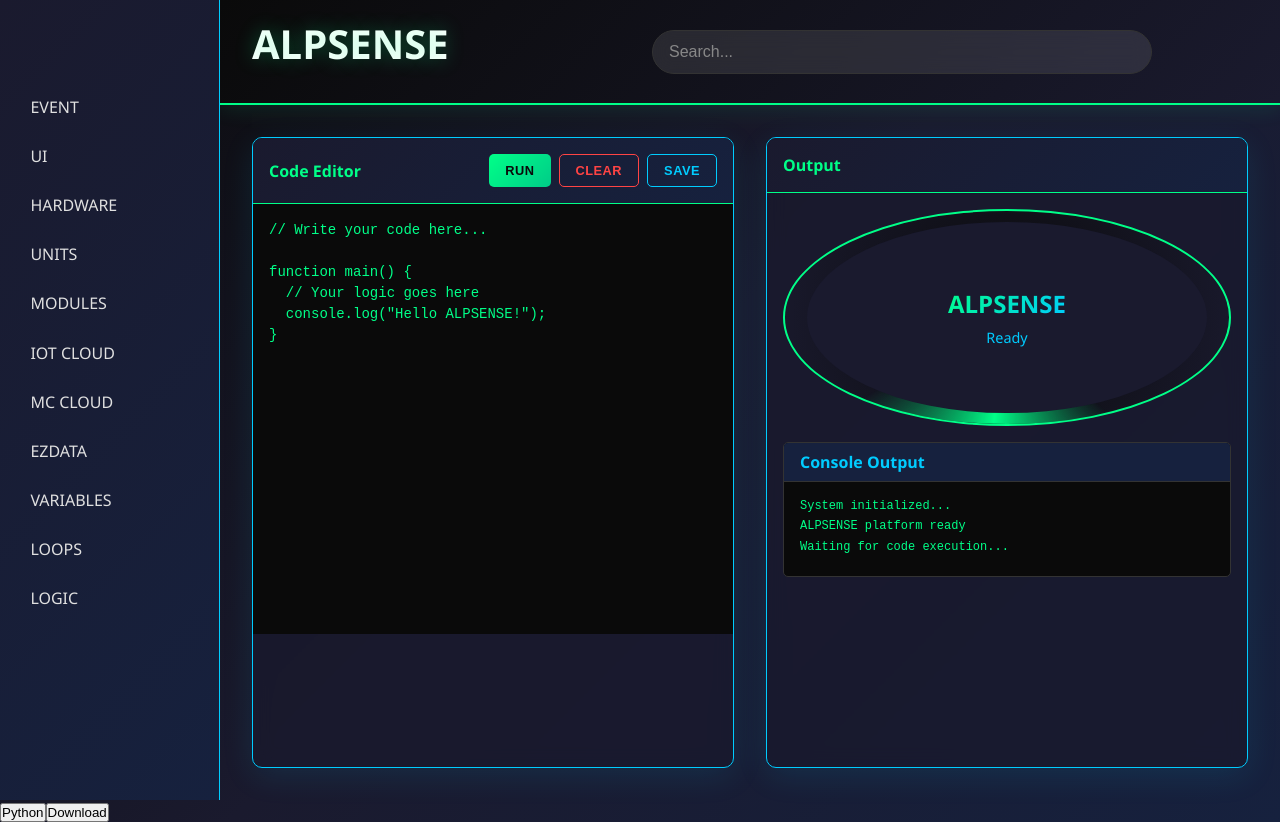
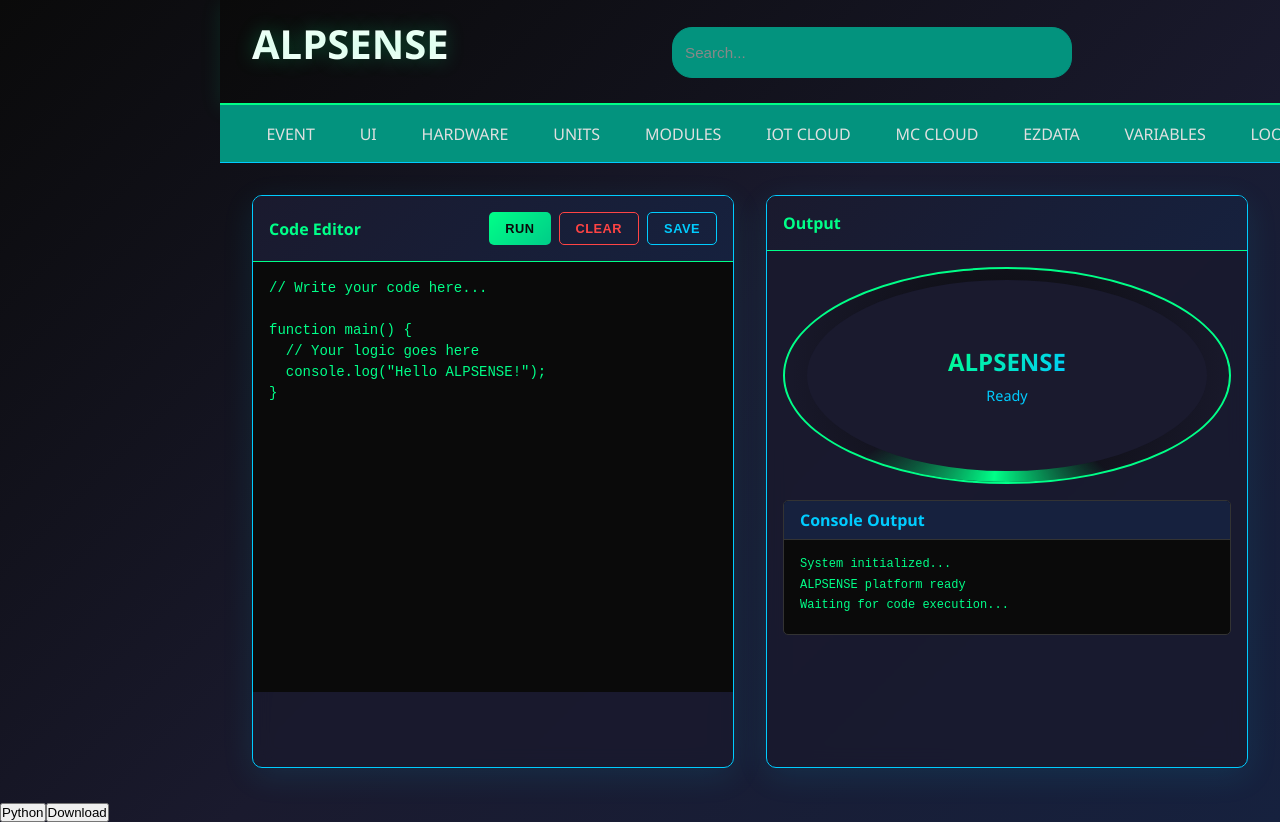
Before and after one commit to pearlin-in/alpsense, a React (Create React App) app in the folder alpsense/: page / in a window 1280 px wide. Built offline with nearby package versions, Linux system fonts and the light colour scheme.

Commit message:
Refactor Navbar styles for horizontal layout
Updated the navbar styles to create a horizontal layout with a search bar.

```diff
--- a/alpsense/src/styles/Navbar.css
+++ b/alpsense/src/styles/Navbar.css
@@ -1,27 +1,22 @@
-/* Vertical sidebar navbar */
 .navbar {
-  background: linear-gradient(135deg, #1a1a2e 0%, #16213e 100%);
-  border-right: 1px solid #00ccff;
-  padding: 1rem;
+  background: #03937E;
+  border-bottom: 1px solid #00ccff;
+  padding: 0.5rem 2rem;
   display: flex;
-  flex-direction: column;
-  align-items: stretch;
-  width: 220px; /* sidebar width */
-  height: 100vh;
-  position: fixed;
-  top: 0;
-  left: 0;
-  overflow-y: auto;
+  align-items: center;
+  gap: 1rem;
+  width: 100%;
   box-sizing: border-box;
+  position: relative;
+  overflow-x: auto;
+  z-index: 60;
 }
 
 .nav-container {
   display: flex;
-  flex-direction: column;
-  gap: 0.5rem;
-  /* add vertical padding so the centered search doesn't overlap items */
-  padding-top: 70px;
-  padding-bottom: 70px;
+  flex-direction: row;
+  gap: 1rem;
+  align-items: center;
 }
 
 .nav-item {
@@ -56,7 +51,6 @@
   width: 60%;
 }
 
-/* Hide scrollbar for navbar */
 .navbar::-webkit-scrollbar {
   display: none;
 }
@@ -66,17 +60,22 @@
   scrollbar-width: none;
 }
 
-.navbar .search-input {
-  width: 100%;
-  padding: 0.5rem 0.75rem;
-  border: 1px solid rgba(255,255,255,0.08);
-  border-radius: 8px;
-  background: rgba(255,255,255,0.02);
+
+.search-bar {
+  margin-left: 20px;
+}
+
+.search-input {
+  width: 80%;
+  padding: 1rem 0.75rem;
+  border: 1px solid #03937E;
+  border-radius: 20px;
+  background: #03937E;
   color: #e0e0e0;
   font-size: 0.95rem;
 }
 
-.navbar .search-input:focus {
+.search-input:focus {
   outline: none;
   border-color: #00ccff;
   box-shadow: 0 0 10px rgba(0,204,255,0.06);
```
